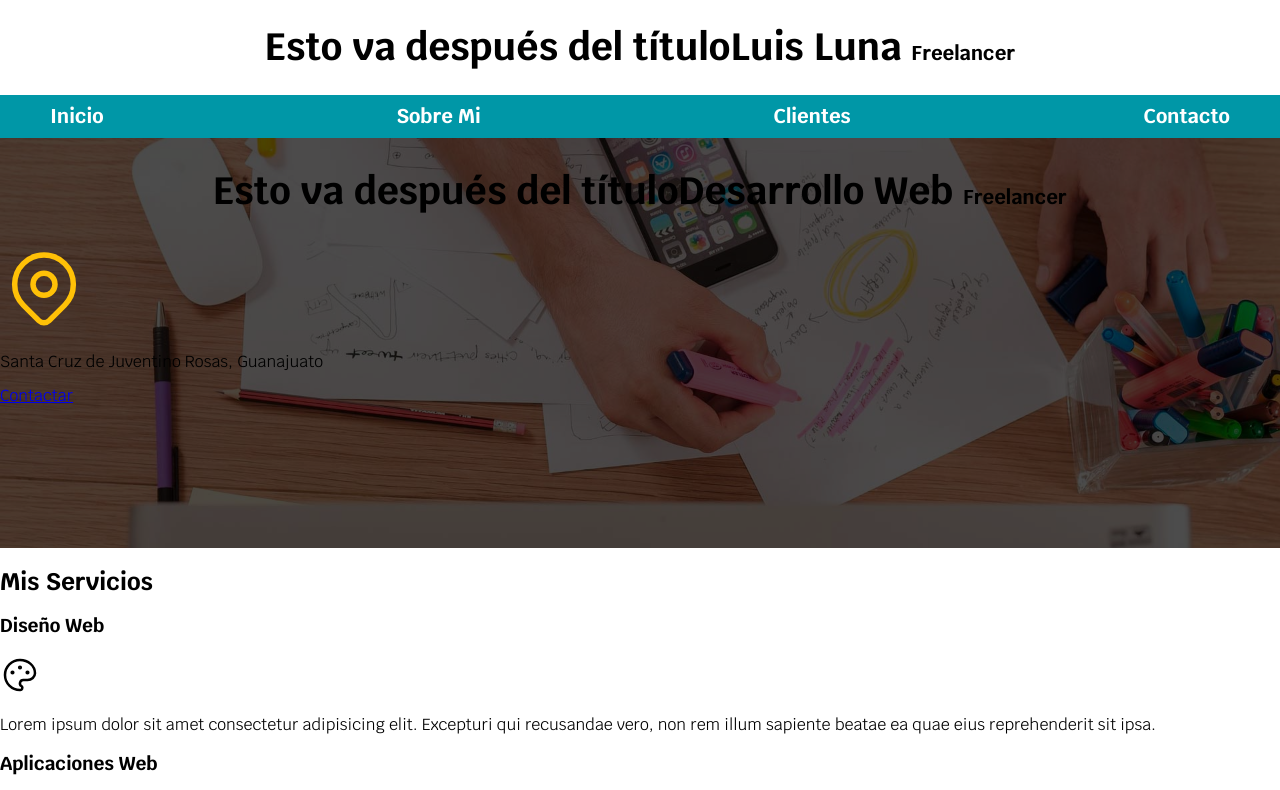
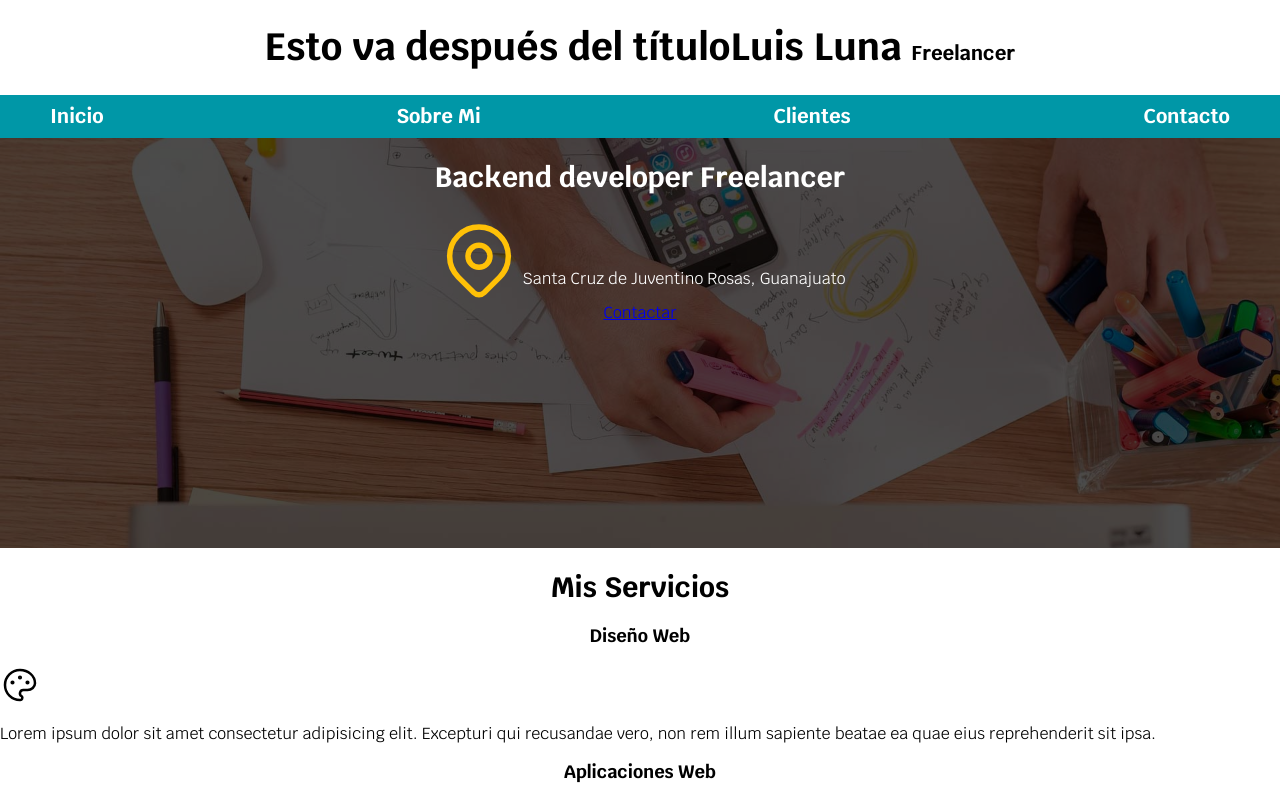
Before and after one commit to luisjavierluna/FreelanceSite, a plain HTML site: page index.html in a window 1280 px wide. Shown: the top 790 px of the page. Drawn offline with Linux system fonts and the light colour scheme.

Commit message:
39. CSS a los Headings

```diff
--- a/css/styles.css
+++ b/css/styles.css
@@ -20,9 +20,20 @@ body {
     font-family: 'Krub', sans-serif;
 }
 
-.titulo {
+h1 {
+    font-size: 3.8rem;
+}
+
+h2{
+    font-size: 2.8rem;
+}
+
+h3{
+    font-size: 1.8rem;
+}
+
+h1, h2, h3 {
     text-align: center;
-    font-size: 3.8rem;
 }
 
 .titulo:before {
@@ -83,4 +94,18 @@ body {
     background-color: rgb(0 0 0 / 70%);
     width: 100%;
     height: 100%;
+
+    display: flex;
+    flex-direction: column;
+    align-items: center;
 }
+
+.contenido-hero h2,
+.contenido-hero p {
+    color: var(--blanco);
+}
+
+.ubicacion {
+    display: flex;
+    align-items: flex-end;
+}
--- a/index.html
+++ b/index.html
@@ -29,15 +29,17 @@
 
     <section class="hero">
         <div class="contenido-hero">
-            <h2 class="titulo">Desarrollo Web <span>Freelancer</span></h2>
+            <h2>Backend developer <span>Freelancer</span></h2>
 
-            <svg xmlns="http://www.w3.org/2000/svg" class="icon icon-tabler icon-tabler-map-pin" width="88" height="88" viewBox="0 0 24 24" stroke-width="1.5" stroke="#FFC107" fill="none" stroke-linecap="round" stroke-linejoin="round">
-                <path stroke="none" d="M0 0h24v24H0z" fill="none"/>
-                <circle cx="12" cy="11" r="3" />
-                <path d="M17.657 16.657l-4.243 4.243a2 2 0 0 1 -2.827 0l-4.244 -4.243a8 8 0 1 1 11.314 0z" />
-            </svg>
+            <div class="ubicacion">
+                <svg xmlns="http://www.w3.org/2000/svg" class="icon icon-tabler icon-tabler-map-pin" width="88" height="88" viewBox="0 0 24 24" stroke-width="1.5" stroke="#FFC107" fill="none" stroke-linecap="round" stroke-linejoin="round">
+                    <path stroke="none" d="M0 0h24v24H0z" fill="none"/>
+                    <circle cx="12" cy="11" r="3" />
+                    <path d="M17.657 16.657l-4.243 4.243a2 2 0 0 1 -2.827 0l-4.244 -4.243a8 8 0 1 1 11.314 0z" />
+                </svg>
+                <p>Santa Cruz de Juventino Rosas, Guanajuato</p>
 
-            <p>Santa Cruz de Juventino Rosas, Guanajuato</p>
+            </div>
             <a href="#">Contactar</a>
         </div>
     </section>
```
